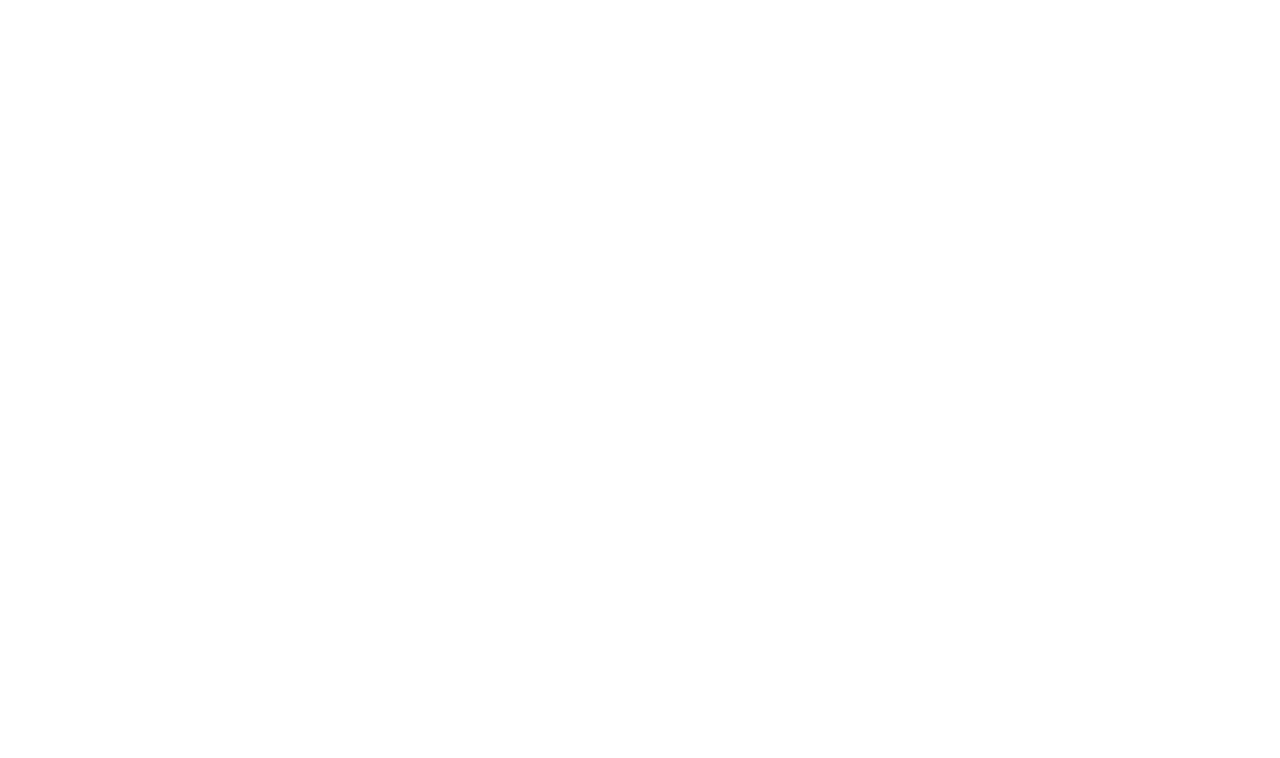
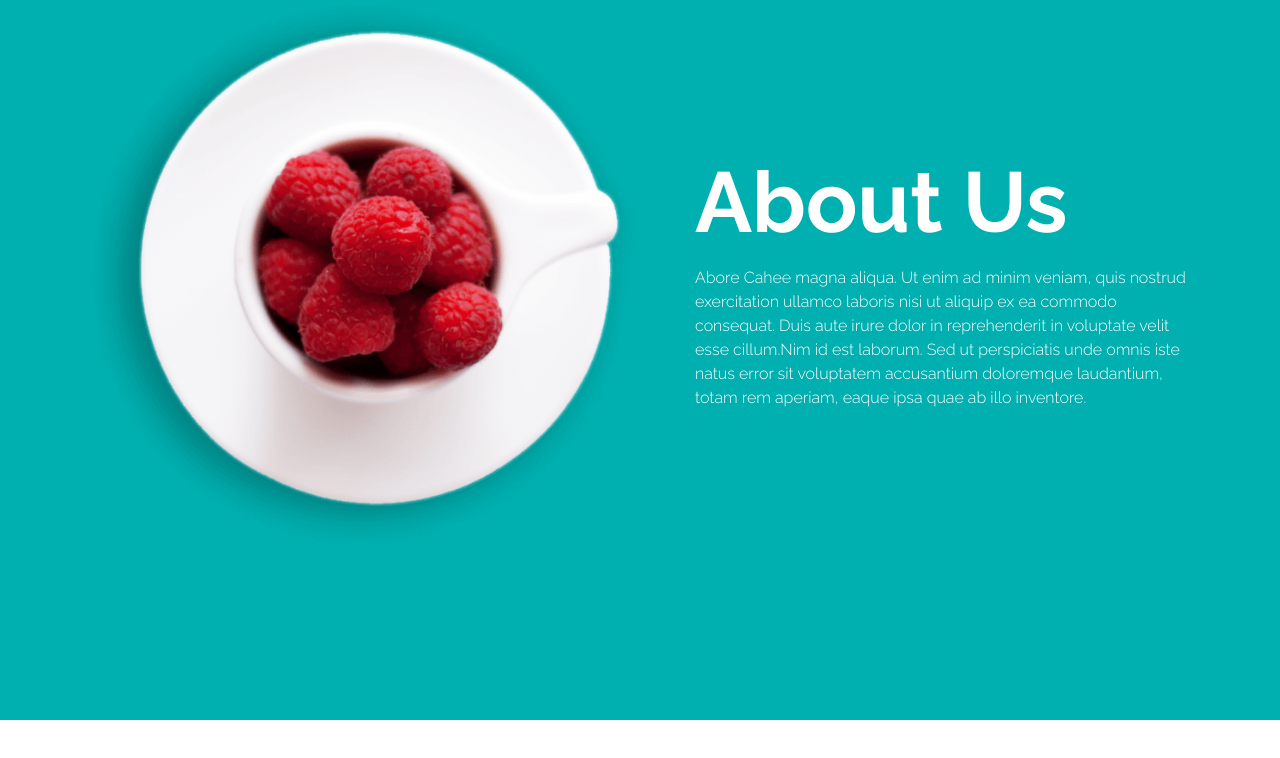
Before and after one commit to davaynamore/cahee, a website: page project/src/index.html in a window 1280 px wide. Drawn offline with nearby package versions, Linux system fonts and the light colour scheme; files that its build step writes are made by us from their sources.

Commit message:
About Us

```diff
--- a/project/src/index.html
+++ b/project/src/index.html
@@ -5,7 +5,20 @@
 	<title>Document</title>
 </head>
 <body>
+	<div class="about_us">
+		<div class="container">
+			<div class="about">
+				<div class="img-d"><img class="img" src="img/about-img.png" alt="Малинка"></div>
 
-	//= partials/scripts.html
+				<div class="text">
+					<div class="text-head"><p>About Us</p></div>
+					<div class="text-text"><p>Abore Cahee magna aliqua. Ut enim ad minim veniam, quis nostrud exercitation ullamco laboris nisi ut aliquip ex ea commodo consequat. Duis aute irure dolor in reprehenderit in voluptate velit esse cillum.Nim id est laborum. Sed ut perspiciatis unde omnis iste natus error sit voluptatem accusantium doloremque laudantium, totam rem aperiam, eaque ipsa quae ab illo inventore.</p></div>
+				</div>
+			</div>
+		</div>
+	</div>
+</div>
+</div>
+//= partials/scripts.html
 </body>
 </html>
--- /dev/null
+++ b/project/src/scss/_about_us.scss
@@ -0,0 +1,39 @@
+.about_us {
+	background-color: #00AFAF;
+	min-height: 90vh;
+}
+
+.text {
+	color: $white;
+	font-family: $main-font;
+	max-width: 500px;
+
+	&-head {
+		font-size: $main-title;
+		font-weight: 700;
+	}
+
+	&-text {
+		font-size: $base-size;
+		font-weight: 300;
+	}
+}
+
+.img {
+	max-width: 100%;
+	max-height: 100%;
+}
+
+.img-d {
+	max-width: 50%;
+
+}
+
+.about {
+	@media screen and (max-width: 992px) {
+		flex-direction: column;
+	}
+	display: flex;
+	justify-content: space-between;
+	align-items: center;
+}
--- a/project/src/scss/style.scss
+++ b/project/src/scss/style.scss
@@ -1,2 +1,3 @@
 @import "vars";
 @import "common";
+@import "about_us"
```
Also changed, not shown: project/src/img/about-img.png (added).
